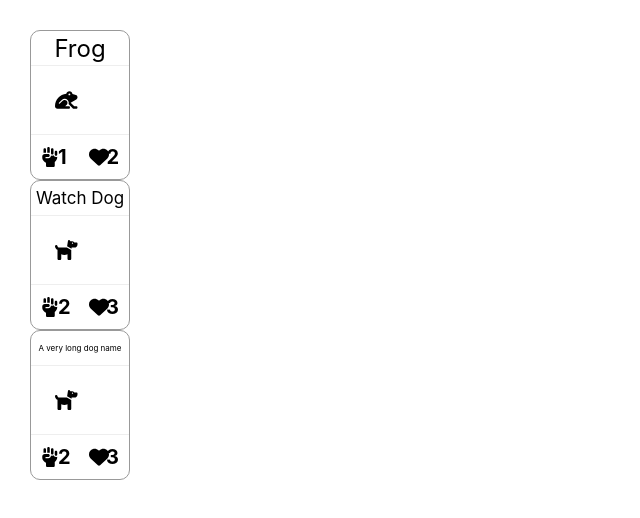
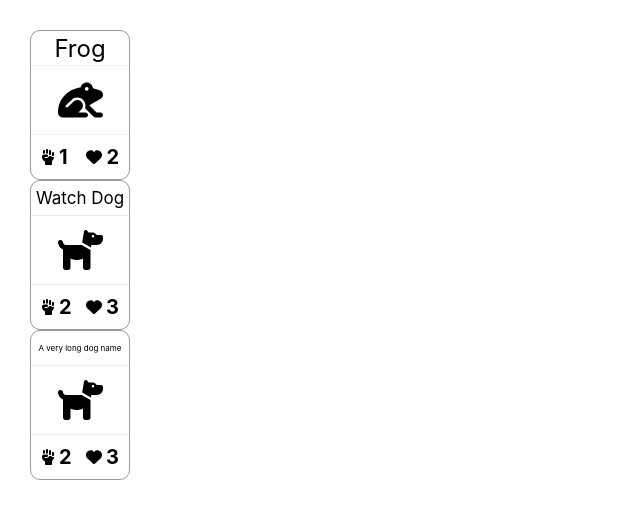
Before and after one commit to allofthenorthwood/card-game, a Next.js app: page / in a window 1280 px wide. Shown: the top 518 px of the page, without its empty margins (0-640 px from the left). Built offline with nearby package versions, Linux system fonts and the light colour scheme.

Commit message:
Fix card icon sizes

```diff
--- a/src/components/card.tsx
+++ b/src/components/card.tsx
@@ -59,7 +59,7 @@ const CenterPanel = styled.div`
   display: flex;
 `;
 const Icon = styled.div`
-  width: 50px;
+  font-size: 40px;
 `;
 
 const Footer = styled.div`
@@ -74,12 +74,13 @@ const Stat = styled.div`
   display: flex;
   flex-direction: row;
   font-weight: bold;
+  align-items: center;
 `;
 const StatVal = styled.div`
-  padding-left: 5px;
+  padding-left: 4px;
 `;
 const StatIcon = styled.div`
-  width: 12px;
+  font-size: 16px;
 `;
 
 export default Card;
```
